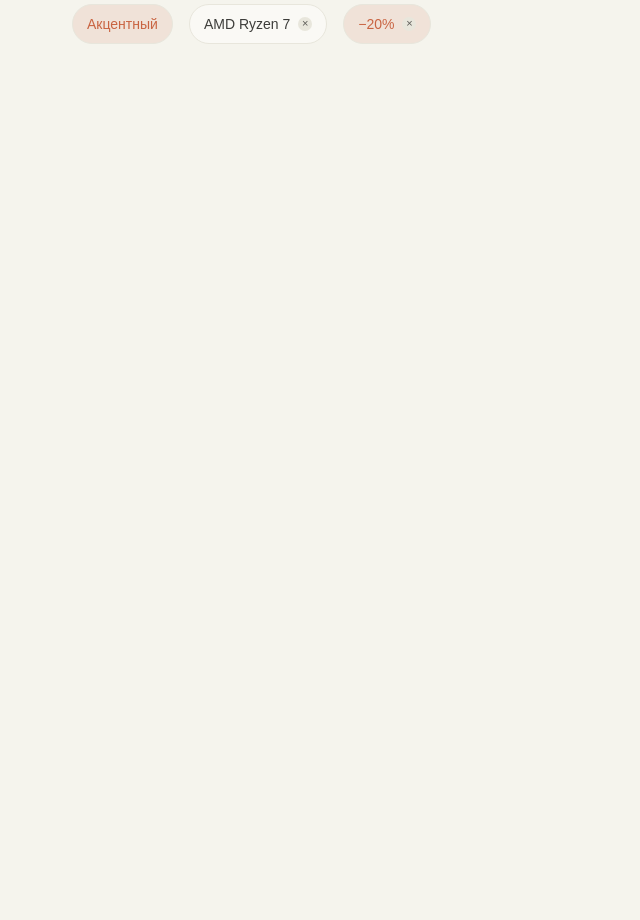
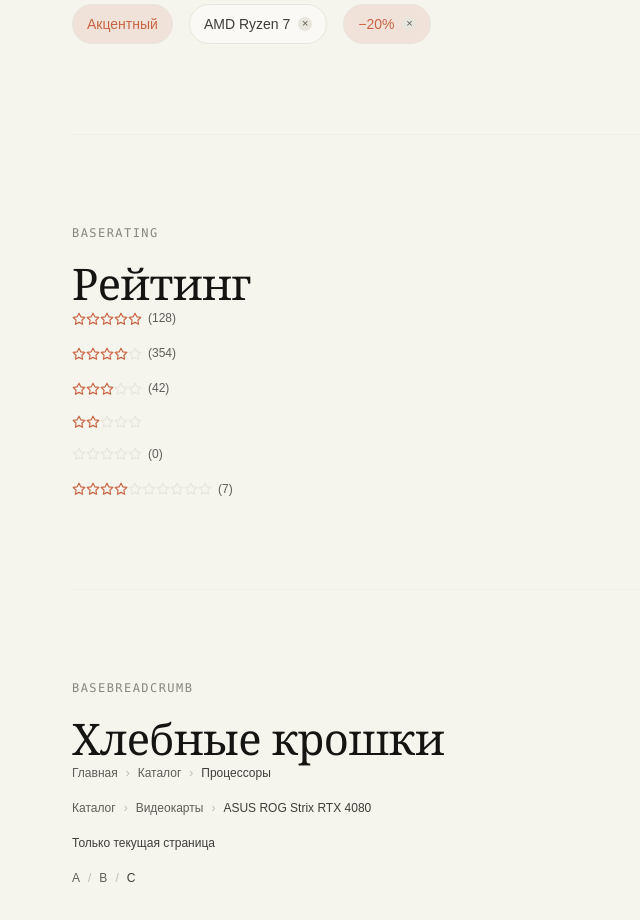
Before and after one commit to vitjaz/computer-shop-fe, a Vue app: page /ui-kit in a window 1280 px wide. Shown: the part 3900-4820 px from the top of the page, without its empty margins (0-640 px from the left). Before the commit the page ends 4034 px from the top, so only its background shows below. Built offline with nearby package versions, Linux system fonts and the light colour scheme; the HTML template or start-up script is replaced by a standard one.

Commit message:
feat(common): BaseRating, BaseBreadcrumb

```diff
--- /dev/null
+++ b/src/components/common/BaseBreadcrumb.vue
@@ -0,0 +1,34 @@
+<script setup lang="ts">
+import { RouterLink } from 'vue-router'
+
+interface BreadcrumbItem {
+  label: string
+  to?: string
+}
+
+interface Props {
+  items: BreadcrumbItem[]
+}
+
+const props = defineProps<Props>()
+</script>
+
+<template>
+  <nav aria-label="Breadcrumb">
+    <div class="crumb">
+      <template v-for="(item, i) in props.items" :key="i">
+        <RouterLink v-if="item.to && i < props.items.length - 1" :to="item.to">
+          {{ item.label }}
+        </RouterLink>
+        <span v-else :aria-current="i === props.items.length - 1 ? 'page' : undefined">
+          {{ item.label }}
+        </span>
+        <span v-if="i < props.items.length - 1" class="sep" aria-hidden="true">
+          <slot name="separator">›</slot>
+        </span>
+      </template>
+    </div>
+  </nav>
+</template>
+
+<style scoped></style>
--- /dev/null
+++ b/src/components/common/BaseRating.vue
@@ -0,0 +1,42 @@
+<script setup lang="ts">
+import { computed } from 'vue'
+
+import BaseIcon from '@/components/common/BaseIcon.vue'
+
+interface Props {
+  value: number
+  max?: number
+  count?: number
+  readonly?: boolean
+}
+
+const props = withDefaults(defineProps<Props>(), {
+  max: 5,
+  readonly: true,
+})
+
+const filledCount = computed(() => {
+  const v = Math.floor(props.value)
+  if (v < 0) return 0
+  if (v > props.max) return props.max
+  return v
+})
+
+const ariaLabel = computed(() => `Рейтинг ${props.value} из ${props.max}`)
+</script>
+
+<template>
+  <span class="rating" :aria-label="ariaLabel">
+    <span class="stars">
+      <BaseIcon
+        v-for="i in max"
+        :key="i"
+        name="star"
+        :class="{ empty: i > filledCount }"
+      />
+    </span>
+    <span v-if="count != null" class="count">({{ count }})</span>
+  </span>
+</template>
+
+<style scoped></style>
--- a/src/views/UiKitView.vue
+++ b/src/views/UiKitView.vue
@@ -2,6 +2,7 @@
 import { ref } from 'vue'
 
 import BaseBadge from '@/components/common/BaseBadge.vue'
+import BaseBreadcrumb from '@/components/common/BaseBreadcrumb.vue'
 import BaseButton from '@/components/common/BaseButton.vue'
 import BaseCard from '@/components/common/BaseCard.vue'
 import BaseCheckbox from '@/components/common/BaseCheckbox.vue'
@@ -11,6 +12,7 @@ import BaseIcon from '@/components/common/BaseIcon.vue'
 import BaseIconButton from '@/components/common/BaseIconButton.vue'
 import BaseInput from '@/components/common/BaseInput.vue'
 import BaseQty from '@/components/common/BaseQty.vue'
+import BaseRating from '@/components/common/BaseRating.vue'
 import BaseSelect from '@/components/common/BaseSelect.vue'
 import BaseTag from '@/components/common/BaseTag.vue'
 import BaseTextarea from '@/components/common/BaseTextarea.vue'
@@ -44,6 +46,12 @@ const qtySm = ref(2)
 const qtyLg = ref(1)
 const chipCpu = ref(false)
 const chipGpu = ref(true)
+
+const breadcrumbItems = [
+  { label: 'Главная', to: '/' },
+  { label: 'Каталог', to: '/catalog' },
+  { label: 'Процессоры' },
+]
 
 const categoryOptions = [
   { value: 'cpu', label: 'Процессоры' },
@@ -259,6 +267,44 @@ const categoryOptions = [
         </div>
       </div>
     </section>
+
+    <section class="section">
+      <p class="eyebrow">BaseRating</p>
+      <h2 class="h2">Рейтинг</h2>
+      <div class="stack kit-rating">
+        <BaseRating :value="5" :count="128" />
+        <BaseRating :value="4.5" :count="354" />
+        <BaseRating :value="3" :count="42" />
+        <BaseRating :value="2" />
+        <BaseRating :value="0" :count="0" />
+        <BaseRating :value="4" :max="10" :count="7" />
+      </div>
+    </section>
+
+    <section class="section">
+      <p class="eyebrow">BaseBreadcrumb</p>
+      <h2 class="h2">Хлебные крошки</h2>
+      <div class="stack kit-crumb">
+        <BaseBreadcrumb :items="breadcrumbItems" />
+        <BaseBreadcrumb
+          :items="[
+            { label: 'Каталог', to: '/' },
+            { label: 'Видеокарты', to: '/categories/gpu' },
+            { label: 'ASUS ROG Strix RTX 4080' },
+          ]"
+        />
+        <BaseBreadcrumb :items="[{ label: 'Только текущая страница' }]" />
+        <BaseBreadcrumb
+          :items="[
+            { label: 'A', to: '/' },
+            { label: 'B', to: '/' },
+            { label: 'C' },
+          ]"
+        >
+          <template #separator>/</template>
+        </BaseBreadcrumb>
+      </div>
+    </section>
   </div>
 </template>
 
```
Also changed, not shown: 2 other files (tests, documents, lock files or other folders).
